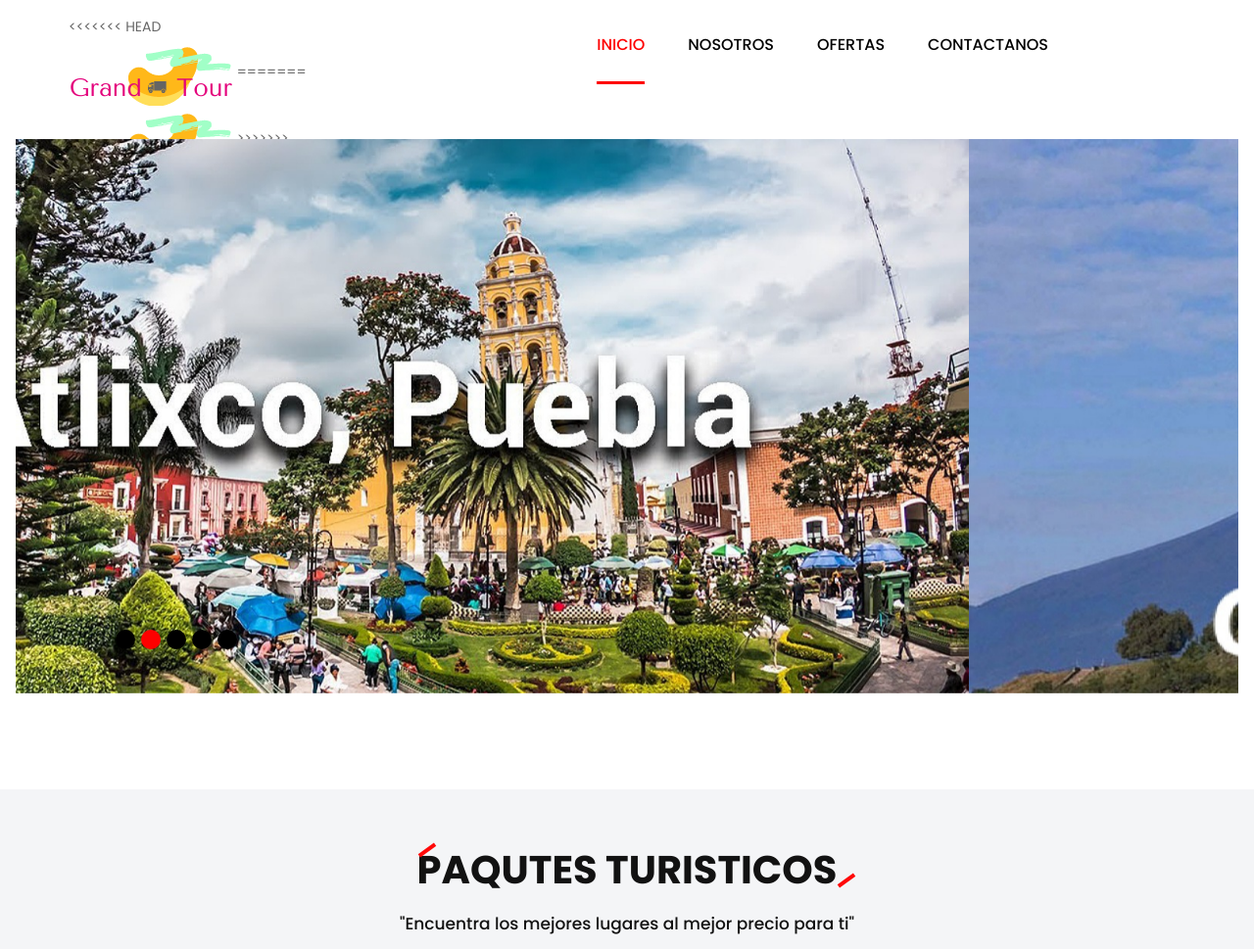
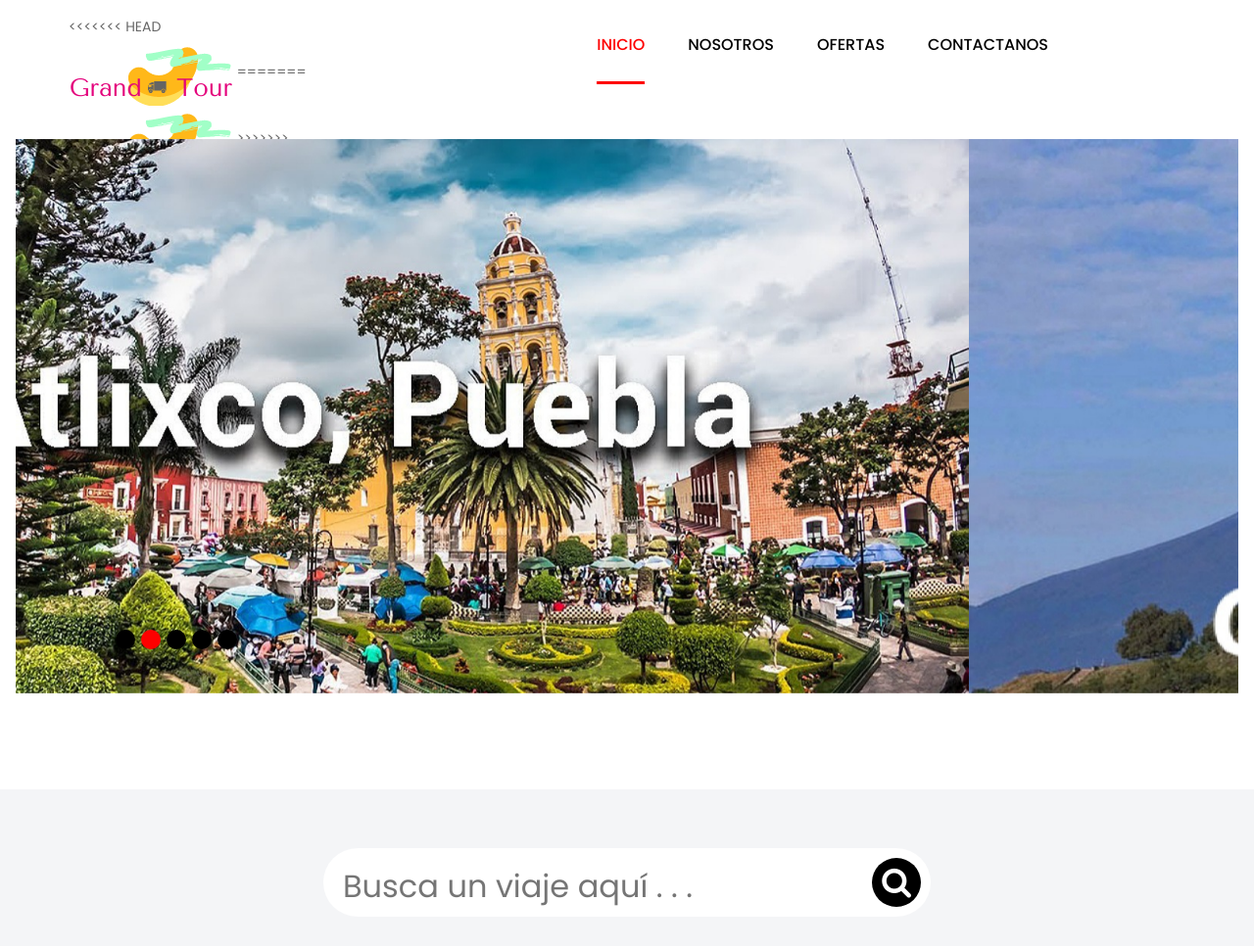
Before and after one commit to prodi145/ProductoWebUno, a plain HTML site: page index.html in a window 1280 px wide. Shown: the top 969 px of the page at 98% size. Drawn offline with nearby package versions, Linux system fonts and the light colour scheme; a web font is replaced by a local one.

Commit message:
segunda vez

```diff
--- /dev/null
+++ b/css/mystyle.css
@@ -0,0 +1,48 @@
+.search {
+     margin-bottom: auto;
+     margin-top: auto;
+     height: 70px;
+     background-color: #fff;
+     border-radius: 40px;
+     padding: 10px
+ }
+
+ .search_input {
+     color: white;
+     border: 0;
+     outline: 0;
+     background: none;
+     width: 0;
+     margin-top: 5px;
+     caret-color: transparent;
+     line-height: 40px;
+     transition: width 0.4s linear
+ }
+
+ .search .search_input {
+     padding: 0 10px;
+     width: 550px;
+     caret-color: red;
+     transition: width 0.4s linear
+ }
+
+ .search:hover>.search_icon {
+     background: red;
+     color: #fff
+ }
+
+ .search_icon {
+     height: 50px;
+     width: 50px;
+     float: right;
+     display: flex;
+     justify-content: center;
+     align-items: center;
+     border-radius: 50%;
+     color: white;
+     background-color: black
+ }
+
+ a:link {
+     text-decoration: none
+ }
--- a/css/style.css
+++ b/css/style.css
@@ -942,3 +942,55 @@ line-height: 35px;
 .inner_page .blog {
      margin-top: 90px;
 }
+
+/*---------------------------------- SEARCH my style -----------------------------------------------*/
+
+.search {
+     margin-bottom: auto;
+     margin-top: auto;
+     height: 70px;
+     background-color: #fff;
+     border-radius: 40px;
+     padding: 10px;
+     font-size: 32px;
+ }
+
+ .search_input {
+     color: white;
+     border: 0;
+     outline: 0;
+     background: none;
+     width: 0;
+     margin-top: 5px;
+     caret-color: transparent;
+     line-height: 40px;
+     transition: width 0.4s linear
+ }
+
+ .search .search_input {
+     padding: 0 10px;
+     width: 550px;
+     caret-color: red;
+     transition: width 0.4s linear
+ }
+
+ .search:hover>.search_icon {
+     background: red;
+     color: #fff
+ }
+
+ .search_icon {
+     height: 50px;
+     width: 50px;
+     float: right;
+     display: flex;
+     justify-content: center;
+     align-items: center;
+     border-radius: 50%;
+     color: white;
+     background-color: black
+ }
+
+ a:link {
+     text-decoration: none
+ }
--- a/index.html
+++ b/index.html
@@ -25,6 +25,9 @@
       <!-- Tweaks for older IEs-->
       <link rel="stylesheet" href="https://netdna.bootstrapcdn.com/font-awesome/4.0.3/css/font-awesome.css">
       <link rel="stylesheet" href="https://cdnjs.cloudflare.com/ajax/libs/fancybox/2.1.5/jquery.fancybox.min.css" media="screen">
+      <!-- My styles-->
+      <link href="css/mystyle.css" rel="stylesheet">
+
       <!--[if lt IE 9]>
       <script src="https://oss.maxcdn.com/html5shiv/3.7.3/html5shiv.min.js"></script>
       <script src="https://oss.maxcdn.com/respond/1.4.2/respond.min.js"></script><![endif]-->
@@ -178,6 +181,22 @@
       </div> -->
       <!-- end about -->
       <!-- our_room -->
+
+
+      <!-- search-->
+      <div class="our_room">
+          <div class="container h-100">
+              <div class="d-flex justify-content-center h-100">
+                  <div class="search ">
+                     <input class="search_input" type="text" name="" placeholder="Busca un viaje aquí . . .">
+                     <a href="#" class="search_icon">
+                        <i class="fa fa-search"></i>
+                     </a>
+                  </div>
+              </div>
+          </div>
+      </div>
+      <!-- end search-->
 
       <div  class="our_room">
          <div class="container">
```
